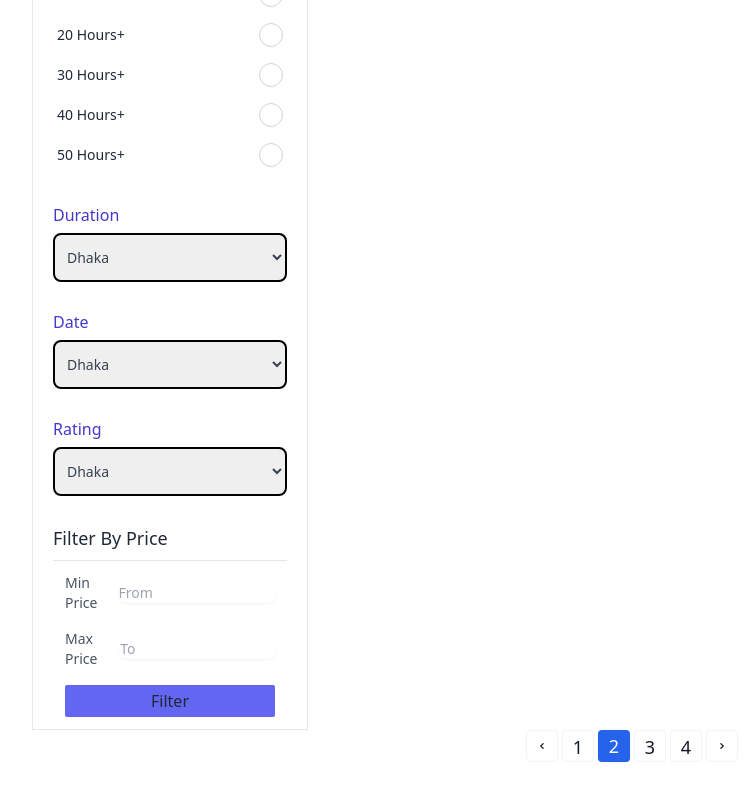
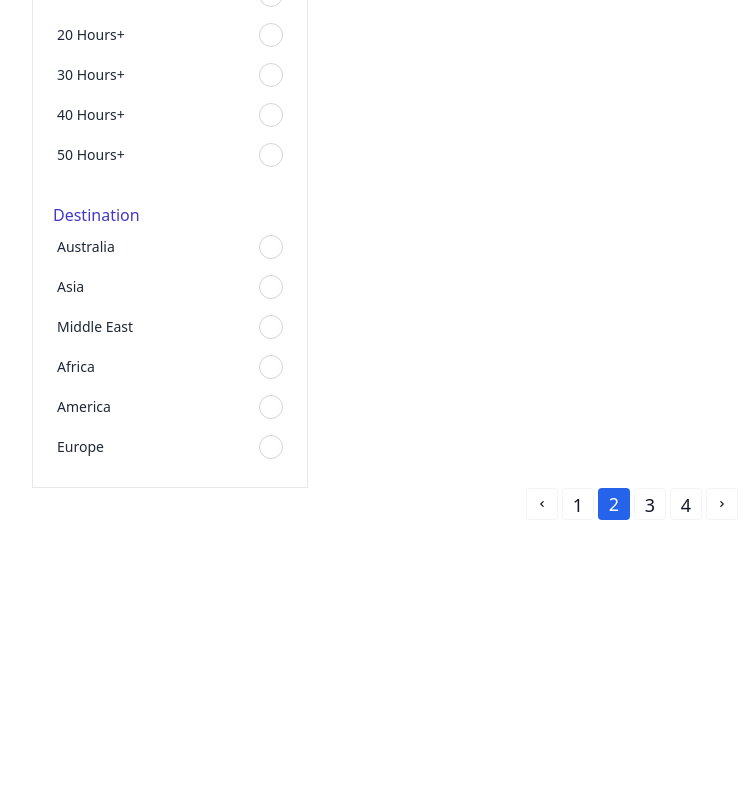
Before and after one commit to Shimul-Zahan/ExploreEase, a React (Vite) app in the folder ExploreEaseFrontent/: page /top-destination in a window 1280 px wide. Shown: the part 1389-2189 px from the top of the page, without its empty margins (8-763 px from the left). After the commit the page ends 1973 px from the top, so only its background shows below. Built offline with nearby package versions, Linux system fonts and the light colour scheme.

Commit message:
filter page update

```diff
--- a/ExploreEaseFrontent/src/pages/TopDestination/Sort.jsx
+++ b/ExploreEaseFrontent/src/pages/TopDestination/Sort.jsx
@@ -74,78 +74,76 @@ const Sort = () => {
                         </div>
                     </div>
                     <div className='w-full text-lg lg:px-0 pb-5'>
-                        <h1 className='text-base text-indigo-700'>Duration</h1>
-                        <select
-                            className="mt-1.5 w-full px-2 py-3 rounded-lg border-black border-2 text-gray-700 sm:text-sm"
-                        >
-                            <option disabled className='text-lg' value="default">Duration</option>
-                            <option className='text-lg' value="dhaka">Dhaka</option>
-                        </select>
-                    </div>
-                    <div className='w-full text-lg lg:px-0 pb-5'>
-                        <h1 className='text-base text-indigo-700'>Date</h1>
-                        <select
-                            className="mt-1.5 w-full px-2 py-3 rounded-lg border-black border-2 text-gray-700 sm:text-sm"
-                        >
-                            <option disabled className='text-lg' value="default">Date</option>
-                            <option className='text-lg' value="dhaka">Dhaka</option>
-                            <option className='text-lg' value="rajshahi">Rajshahi</option>
-                            <option className='text-lg' value="chattagram">Chittagone</option>
-                            <option className='text-lg' value="barisal">Barisal</option>
-                            <option className='text-lg' value="sylet">Sylet</option>
-                            <option className='text-lg' value="rangpur">Rangpur</option>
-                            <option className='text-lg' value="khulna">Khulna</option>
-                            <option className='text-lg' value="mymensingh">Mymensingh</option>
-                        </select>
-                    </div>
-                    <div className='w-full text-lg lg:px-0 pb-5'>
-                        <h1 className='text-base text-indigo-700'>Rating</h1>
-                        <select
-                            className="mt-1.5 w-full px-2 py-3 rounded-lg border-black border-2 text-gray-700 sm:text-sm"
-                        >
-                            <option disabled className='text-lg' value="default">Rating</option>
-                            <option className='text-lg' value="dhaka">Dhaka</option>
-                            <option className='text-lg' value="rajshahi">Rajshahi</option>
-                            <option className='text-lg' value="chattagram">Chittagone</option>
-                            <option className='text-lg' value="barisal">Barisal</option>
-                            <option className='text-lg' value="sylet">Sylet</option>
-                            <option className='text-lg' value="rangpur">Rangpur</option>
-                            <option className='text-lg' value="khulna">Khulna</option>
-                            <option className='text-lg' value="mymensingh">Mymensingh</option>
-                        </select>
-                    </div>
-                    <div className="border-gray-200 bg-white">
-                        <h1 className='text-lg pb-2'>Filter By Price</h1>
-                        <div className="border-t border-gray-200 p-3">
-                            <form className=''>
-                                <div className="flex justify-between flex-col gap-4">
-                                    <label htmlFor="FilterPriceFrom" className="flex items-center gap-2">
-                                        <span className="text-sm text-gray-600">Min Price</span>
-
+                        <h1 className='text-base text-indigo-700'>Destination</h1>
+                        <div className="form-control">
+                            <label className="label cursor-pointer">
+                                <span className="label-text">Australia</span>
                                 <input
-                                            type="number"
-                                            name="lowAge"
-                                            placeholder="From"
-                                            className="w-full text-lg rounded-md border-gray-200 shadow-sm sm:text-sm"
+                                    type="radio"
+                                    name="Hours"
+                                    value="australia"
+                                    checked={selectedOption === 'australia'}
+                                    onChange={handleOptionChange}
+                                    className="radio"
                                 />
                             </label>
-
-                                    <label htmlFor="FilterPriceTo" className="flex items-center gap-2">
-                                        <span className="text-sm text-gray-600">Max Price</span>
-
+                            <label className="label cursor-pointer">
+                                <span className="label-text">Asia</span>
                                 <input
-                                            type="number"
-                                            name='highAge'
-                                            placeholder="To"
-                                            className="w-full rounded-md text-lg border-gray-200 shadow-sm sm:text-sm"
+                                    type="radio"
+                                    name="Hours"
+                                    value="asia"
+                                    checked={selectedOption === 'asia'}
+                                    onChange={handleOptionChange}
+                                    className="radio"
                                 />
                             </label>
-                                    <button type='submit' className='bg-indigo-500 rounded-sm p-1'>Filter</button>
-                                </div>
-                            </form>
+                            <label className="label cursor-pointer">
+                                <span className="label-text">Middle East</span>
+                                <input
+                                    type="radio"
+                                    name="Hours"
+                                    value="middleeast"
+                                    checked={selectedOption === 'middleeast'}
+                                    onChange={handleOptionChange}
+                                    className="radio"
+                                />
+                            </label>
+                            <label className="label cursor-pointer">
+                                <span className="label-text">Africa</span>
+                                <input
+                                    type="radio"
+                                    name="Hours"
+                                    value="africa"
+                                    checked={selectedOption === 'africa'}
+                                    onChange={handleOptionChange}
+                                    className="radio"
+                                />
+                            </label>
+                            <label className="label cursor-pointer">
+                                <span className="label-text">America</span>
+                                <input
+                                    type="radio"
+                                    name="Hours"
+                                    value="america"
+                                    checked={selectedOption === 'america'}
+                                    onChange={handleOptionChange}
+                                    className="radio"
+                                />
+                            </label>
+                            <label className="label cursor-pointer">
+                                <span className="label-text">Europe</span>
+                                <input
+                                    type="radio"
+                                    name="Hours"
+                                    value="europe"
+                                    checked={selectedOption === 'europe'}
+                                    onChange={handleOptionChange}
+                                    className="radio"
+                                />
+                            </label>
                         </div>
                     </div>
-
                 </div>
             </div>
         </div>
```
Lines whose indentation alone changed are shown as unchanged.
